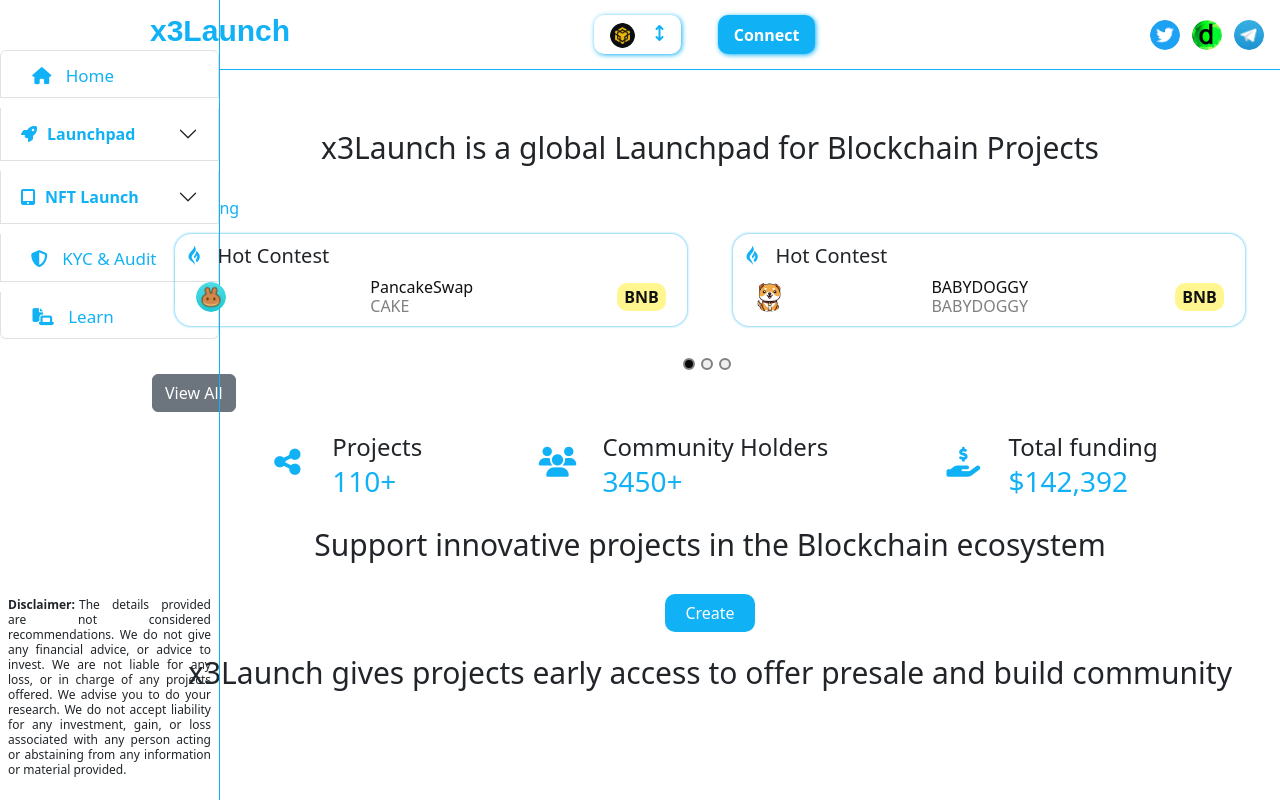
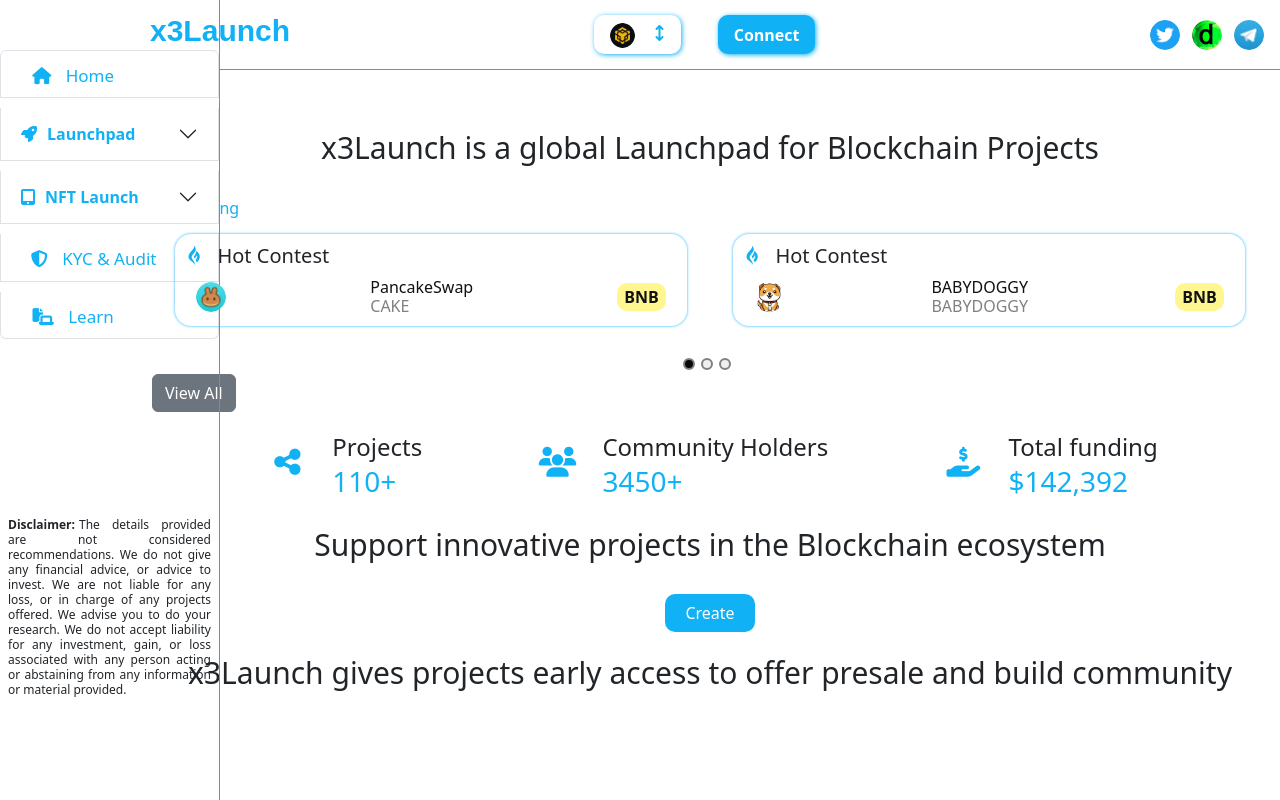
Before and after one commit to nipaaa/x3-launch, a React (Create React App) app: page / in a window 1280 px wide. Built offline with nearby package versions, Linux system fonts and the light colour scheme.

Commit message:
discalimer mt add

```diff
--- a/src/scss/main.scss
+++ b/src/scss/main.scss
@@ -22,7 +22,7 @@
 }
 
 .disclaimer{
-    margin-top: 30vh;
+    margin-top: 20vh;
 text-align: justify;
 font-size: 12px;
 }
```
